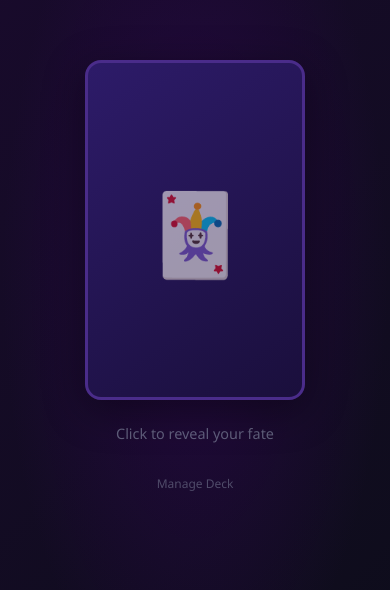
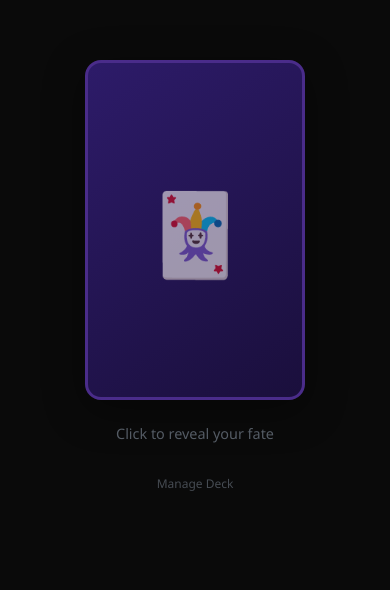
Before and after one commit to wu-web-camp/emoji-tarot, a React (Vite) app in the folder client/: page / in a window 390 px wide. Shown: the part 178-768 px from the top of the page. Built offline with nearby package versions, Linux system fonts and the light colour scheme; no server answers.

Commit message:
Update CLAUDE.md with project structure and development commands. Refine DrawPage styles for improved layout and responsiveness. Adjust CSS variables for a darker theme in index.css.

```diff
--- a/client/src/index.css
+++ b/client/src/index.css
@@ -8,17 +8,15 @@
   --primary: #6b46c1;
   --primary-dark: #553c9a;
   --secondary: #f6e05e;
-  --bg-dark: #1a1a2e;
-  --bg-card: #16213e;
+  --bg-dark: #0a0a0a;
+  --bg-card: #141414;
   --text-light: #f5f5f5;
   --text-muted: #a0aec0;
 }
 
 body {
   font-family: "Segoe UI", system-ui, sans-serif;
-  background:
-    radial-gradient(ellipse at center, rgba(75, 0, 130, 0.3) 0%, transparent 70%),
-    linear-gradient(135deg, #1a0a2e 0%, #0d0d1a 100%);
+  background: #0a0a0a;
   color: var(--text-light);
   min-height: 100vh;
 }
--- a/client/src/pages/DrawPage.css
+++ b/client/src/pages/DrawPage.css
@@ -8,10 +8,10 @@
 }
 
 .draw-content {
+  position: relative;
   display: flex;
-  flex-direction: row;
+  justify-content: center;
   align-items: center;
-  gap: 3rem;
 }
 
 .card-section {
@@ -46,7 +46,11 @@
 }
 
 .card-info {
-  max-width: 300px;
+  position: absolute;
+  left: calc(50% + 160px);
+  top: 50%;
+  transform: translateY(-50%);
+  width: 280px;
   animation: slideFromBehind 0.6s cubic-bezier(0.22, 1, 0.36, 1) forwards;
 }
 
@@ -64,24 +68,26 @@
 @keyframes slideFromBehind {
   from {
     opacity: 0;
-    transform: translateX(-60px);
+    transform: translateY(-50%) translateX(-60px);
   }
   to {
     opacity: 1;
-    transform: translateX(0);
+    transform: translateY(-50%) translateX(0);
   }
 }
 
 /* Mobile responsive - stack vertically */
 @media (max-width: 768px) {
+  .card-info {
+    position: static;
+    transform: none;
+    text-align: center;
+    margin-top: 2rem;
+    animation: slideUp 0.6s cubic-bezier(0.22, 1, 0.36, 1) forwards;
+  }
+
   .draw-content {
     flex-direction: column;
-    gap: 2rem;
-  }
-
-  .card-info {
-    text-align: center;
-    animation: slideUp 0.6s cubic-bezier(0.22, 1, 0.36, 1) forwards;
   }
 
   @keyframes slideUp {
```
Also changed, not shown: 1 other file (tests, documents, lock files or other folders).
